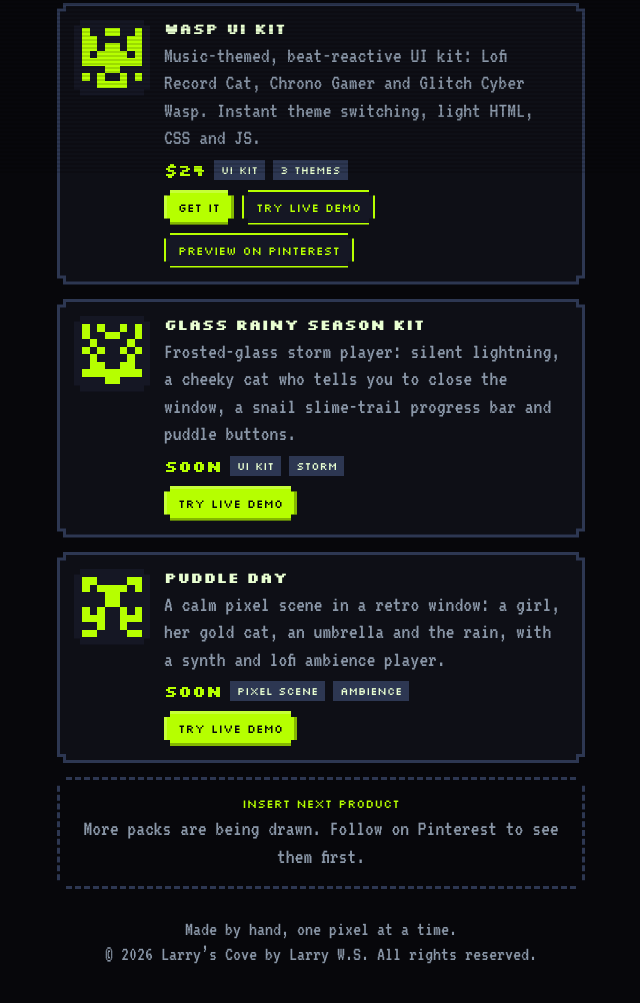
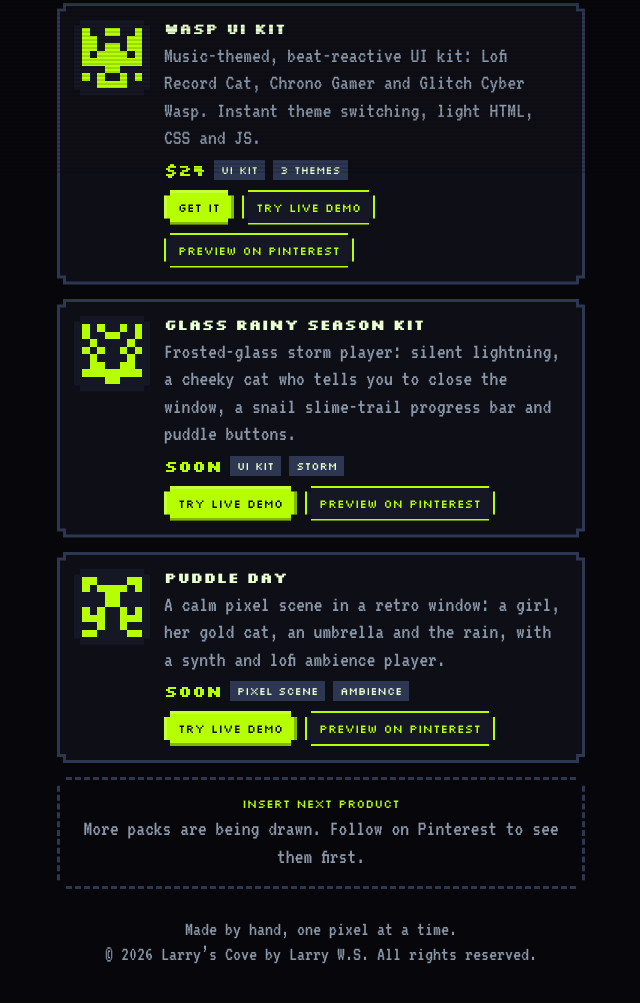
Before and after one commit to simiyuwafula347-wq/simiyuwafula347-wq.github.io, a plain HTML site: page index.html in a window 1280 px wide. Shown: the part 627-1630 px from the top of the page, without its empty margins (319-959 px from the left). Drawn offline with Linux system fonts and the light colour scheme.

Commit message:
Link rainy products to the Rainy Day Ambience board

```diff
--- a/index.html
+++ b/index.html
@@ -141,10 +141,10 @@ const CONFIG = {
       demo: "https://simiyuwafula347-wq.github.io/wasp-ui-kit-demo/" }   // live demo people can test (leave "" to hide)
     ,{ title: "Glass Rainy Season Kit", price: "Soon",
       desc: "Frosted-glass storm player: silent lightning, a cheeky cat who tells you to close the window, a snail slime-trail progress bar and puddle buttons.",
-      tags: ["UI kit", "storm"], buy: "", pin: "", demo: "rainy-season/" },
+      tags: ["UI kit", "storm"], buy: "", pin: "https://pin.it/6p7mOwx59", demo: "rainy-season/" },
     { title: "Puddle Day", price: "Soon",
       desc: "A calm pixel scene in a retro window: a girl, her gold cat, an umbrella and the rain, with a synth and lofi ambience player.",
-      tags: ["pixel scene", "ambience"], buy: "", pin: "", demo: "puddle-day/" }
+      tags: ["pixel scene", "ambience"], buy: "", pin: "https://pin.it/6p7mOwx59", demo: "puddle-day/" }
     // add more: { title:"", price:"", desc:"", tags:[""], buy:"", pin:"", demo:"" },
   ],
   apps: [
```
